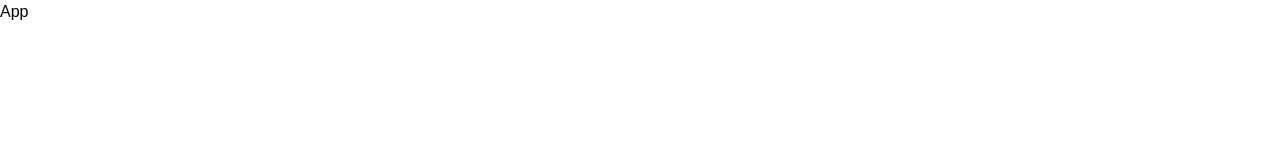
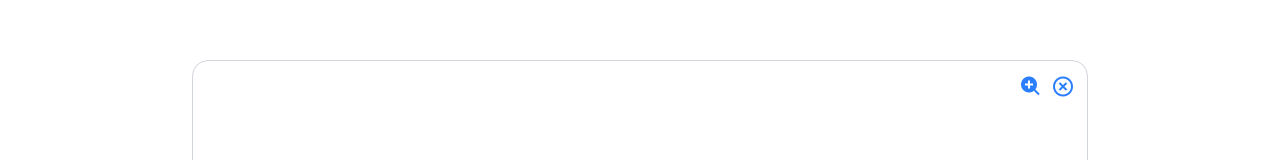
Before and after one commit to TemirovaAzima/Tailwind-Apple-Web, a React (Vite) app: page / in a window 1280 px wide. Shown: the top 160 px of the page. Built offline with nearby package versions, Linux system fonts and the light colour scheme.

Commit message:
Controls done

```diff
--- a/src/App.jsx
+++ b/src/App.jsx
@@ -1,8 +1,21 @@
-export const App = ()=>{
+import Controls from "./components/Controls.jsx";
+import {useState} from "react";
 
-    return(
-         <div>
-            App
-         </div>
+export const App = () => {
+    const [frameZoom, setFrameZoom] = useState(false);
+    const toggleZoom = () => {
+        setFrameZoom(!frameZoom);
+    }
+    return (
+        <div className="w-full h-screen grid place-items-center">
+            <div className={`${frameZoom ? 'min-w-[97vw] min-h-[97vh]' : 'min-w-[70vw] min-h-[85vh]'}
+            w-[70vw] h-[85vh]  max-w-[90vw]max-h-[90vh]
+            border border-gray-300 rounded-2xl resize overflow-auto relative
+            transition-all duration-300
+                "`}
+            >
+                <Controls toggleZoom={toggleZoom} frameZoom={frameZoom}/>
+            </div>
+        </div>
     )
 }
--- /dev/null
+++ b/src/components/Controls.jsx
@@ -0,0 +1,15 @@
+import React from 'react'
+
+const Controls = ({frameZoom,toggleZoom}) => {
+    return (
+        <div className="absolute top-3 right-3 flex space-x-2">
+            <button className="text-2xl text-blue-500 cursor-pointer" onClick={toggleZoom}>
+                <i className={frameZoom ? 'bx bxs-zoom-out': 'bx bxs-zoom-in'}></i>
+            </button>
+            <button className="text-2xl text-blue-500 cursor-pointer">
+                <i className="bx bx-x-circle"></i>
+            </button>
+        </div>
+    )
+}
+export default Controls
```
